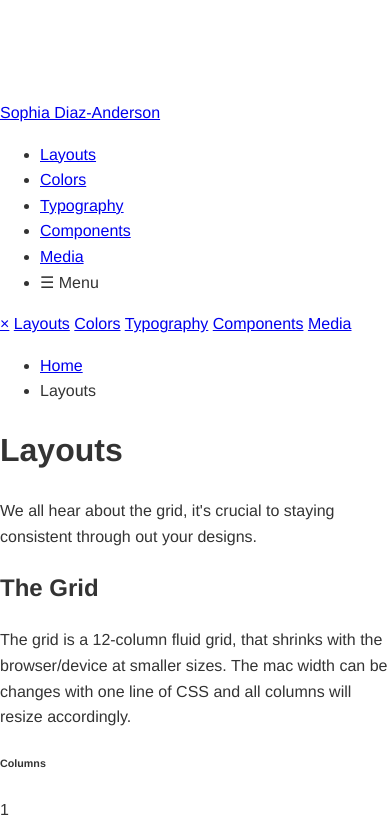
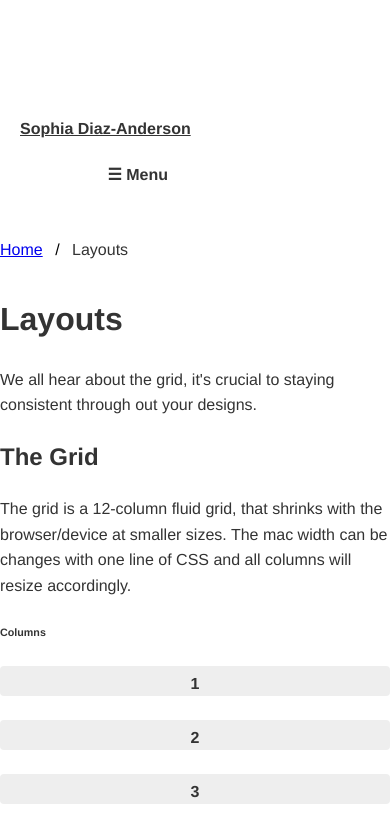
Before and after one commit to sophiadiazanderson/Design-System-, a plain HTML site: page layouts.html in a window 390 px wide. Shown: the top 825 px of the page. Drawn offline with Linux system fonts and the light colour scheme.

Commit message:
Add files via upload

```diff
--- a/css/style.css
+++ b/css/style.css
@@ -29,6 +29,225 @@ img {
 .home h1 {
     margin-top: 0;
 }
-    <script src="./script.js"></script>
+   <script src="./script.js"></script>
 </body>
 </html>
+
+/* Home Styles
+–––––––––––––––––––––––––––––––––––––––––––––––––– */
+nav {
+    position: fixed;
+    background: #FFF;
+    top: 0;
+    left: 0;
+    Width: 100%;
+    z-index: 1;
+    box-shadow: 0 2px 8px 0 rgba(o,o,o,o.25);
+}
+nav a {
+    color: #333;
+    font-weight: bold;
+}
+nav .topnav li.mobile {
+    display: none;
+}
+@media (max-width: 903px) {
+    nav .topnav ul li {
+        display: none;
+    }
+    nav .topnav ul li.mobile {
+        display: inline-block;
+    }
+    nav .eight.columns,
+    nav .four columns {
+        width: 48%;
+    }
+}
+.logo {
+    font-size: 24 px;
+    margin-top: 16px;
+}
+.logo a:hover {
+    color: #7453EF;
+    text-decoration: none;
+}
+.topnav {
+    text-align:right;
+}
+.topnav ul {
+    margin: 0;
+    padding: 0;
+}
+.topnav ul li {
+    display: inline-block;
+    vertical-align: top;
+}
+.topnav a {
+    padding: 20px;
+    border-bottom: 4px solid #FFF;
+    display: block;
+    transition: background-color 0.8s ease;
+}
+.topnav a.active {
+    padding: 20px;
+    border-bottom: 4px solid #7453EF;
+    color: #7453EF;
+}
+.topnav a:hover {
+    background: #7453EF;
+    border-bottom: 4px solid #7453EF;
+    color: #FFF;
+    text-decoration: none;
+}
+
+.slidenav {
+    height: 100%;
+    width: 0;
+    position: fixed;
+    z-index: 1;
+    top: 0;
+    left: 0;
+    background-color: #111;
+    overflow-x: hidden;
+    transition: 0.5s;
+    padding-top: 60px;
+}
+.slidenav a {
+    padding: 8px 8px 8px 32px;
+    text-decoration: none;
+    color: #818181;
+    display: block;
+    transition: 0.3s;
+}
+.slidenav a:hover {
+    color: #f1f1f1;
+    text-decoration: none;
+}
+.slidenav .closebtn {
+    position: absolute;
+    top: 0;
+    right: 25px;
+    font-size: 36px;
+    margin-left: 50px;
+}
+@media screen and (max-height: 450px) {
+    .slidenav {
+        padding-top: 15px;
+    }
+    .slidenav a {
+        font-size: 18px;
+    }
+}
+
+/* Breadcrumbs
+–––––––––––––––––––––––––––––––––––––––––––––––––– */
+ul.breadcrumb {
+    padding: 10px 10px 10px 0;
+    list-style: none;
+}
+ul.breadcrumb li {
+    display:inline;
+}
+ul.breadcrumb li+li:before {
+    padding: 8px;
+    color: black;
+    content: "/\00a0"
+}
+
+/* Grid
+–––––––––––––––––––––––––––––––––––––––––––––––––– */
+.container {
+    position: relative;
+    max-width: 1060px;
+    margin: 0 auto;
+    padding: 0 20px;
+}
+.column,
+.columns {
+    display: inline-block;
+    vertical-align: top;
+    margin-left: 3%
+}
+.column:first-child,
+.columns:first-child {
+    margin-left: 0;
+}
+.one.column {
+    width: 4.6%;
+}
+.one.columns {
+    width: 5.1%;
+}
+.two.columns {
+    width: 13.3%;
+}
+.three.columns {
+    width: 22%
+}
+.four.columns {
+    width: 30.6%;
+}
+.five.columns {
+    width: 39.3%;
+}
+.six.columns {
+    width: 48%;
+}
+.seven.columns {
+    width: 56.6%;
+}.eight.columns {
+    width: 65.3%;
+}
+.nine.columns {
+    width: 74.0%;
+}
+.ten.columns {
+    width: 82.6%;
+}
+.eleven.columns {
+    width: 91.3%;
+}
+.twelve columns {
+    width: 100%;
+    margin-left: 0;
+}
+@media (max-width: 550px) {
+    .one.column,
+    .one.columns,
+    .two.columns,
+    .three.columns,
+    .four.columns,
+    .five.columns,
+    .six.columns,
+    .seven.columns,
+    .eight.columns,
+    .nine.columns,
+    .ten.columns,
+    .eleven.columns,
+    .twelve.columns {
+        width: 100%;
+    }
+    .column,
+    .columns {
+        margin-left: 0%;
+    }
+}
+.example-grid .column,
+.example-grid .columns {
+    background: #EEE;
+    text-align: center;
+    border-radius: 4px;
+    text-transform: uppercase;
+    height: 30px;
+    line-height: 36px;
+    margin-bottom: 24px;
+    font-weight: 600;
+}
+
+/* Footer
+–––––––––––––––––––––––––––––––––––––––––––––––––– */
+footer {
+    border-top: 1px solid #E1E1E1;
+    margin-top: 48px;
+    padding: 24px 0 0;
+}
```
